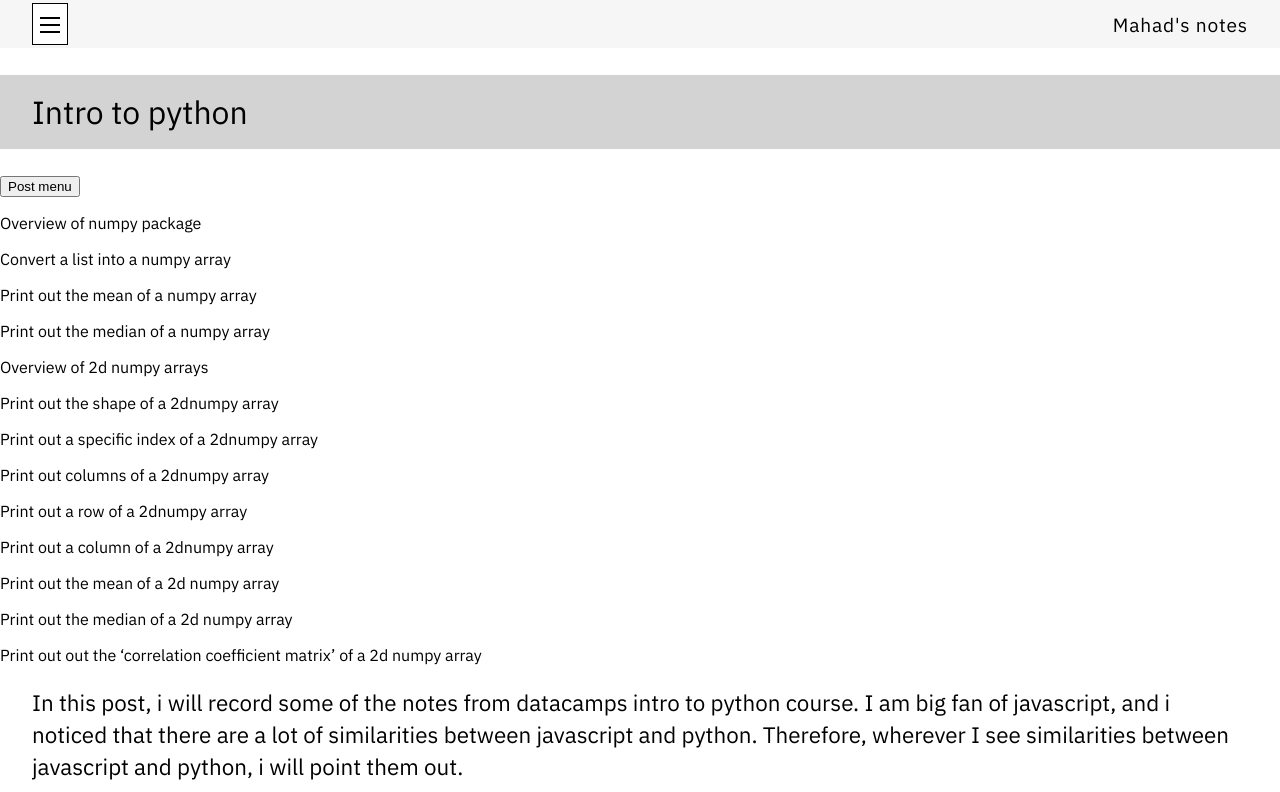
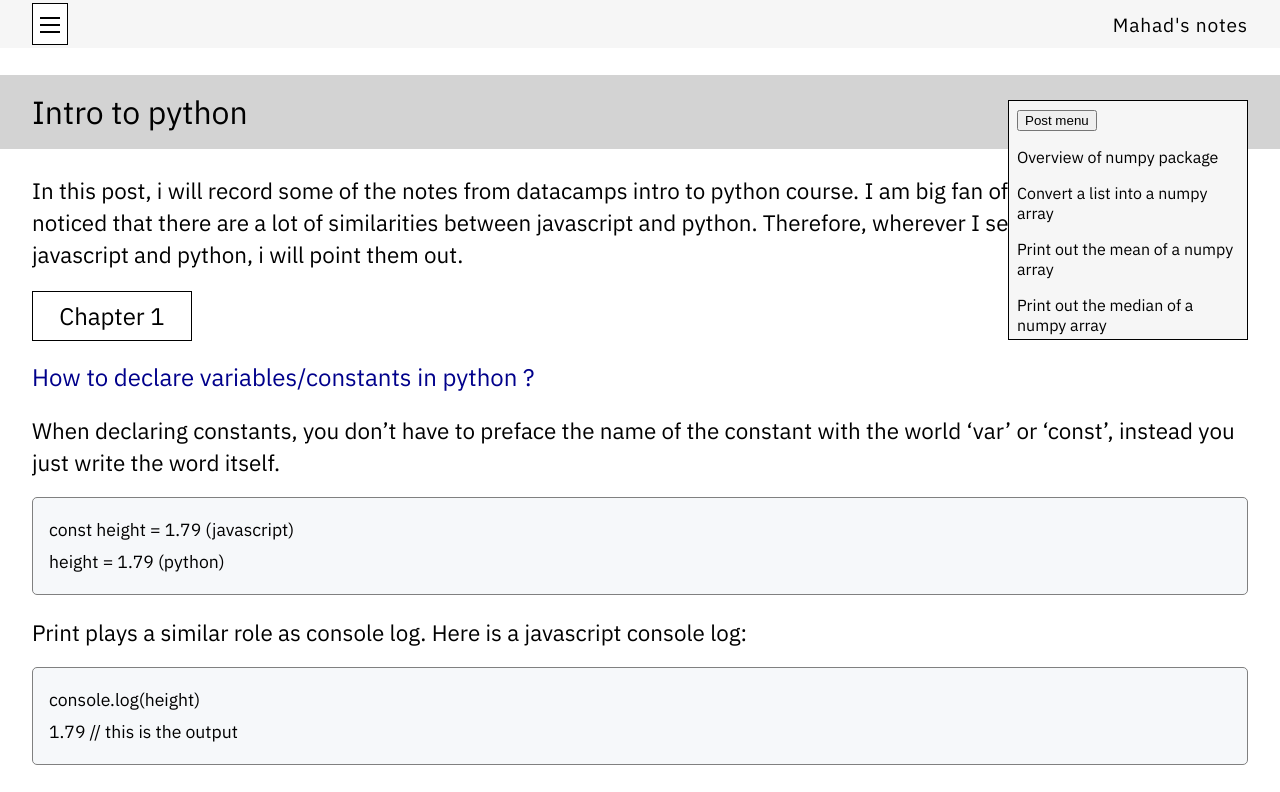
Before and after one commit to Elir-Mahad/notes, a Next.js app: page /intro-to-python in a window 1280 px wide. Shown: the top 792 px of the page. Built offline with nearby package versions, Linux system fonts and the light colour scheme.

Commit message:
style(PostMenu): enhance post menu

```diff
--- a/styles/Styles.js
+++ b/styles/Styles.js
@@ -355,7 +355,19 @@ export const Chapter = styled.h2`
 // Post menu
 
 export const PostMenuBox = styled.div`
+  background-color: #f6f6f6;
   //
+  height: 15rem;
+  width: 15rem;
+  border: 1px solid black;
+  padding: 0.5rem;
+  margin-right: 2rem;
+  //
+  overflow: auto;
+  z-index: 2;
+  position: fixed;
+  right: 0;
+  top: 100px;
 `;
 
 export const PmIcon = styled.button`
```
